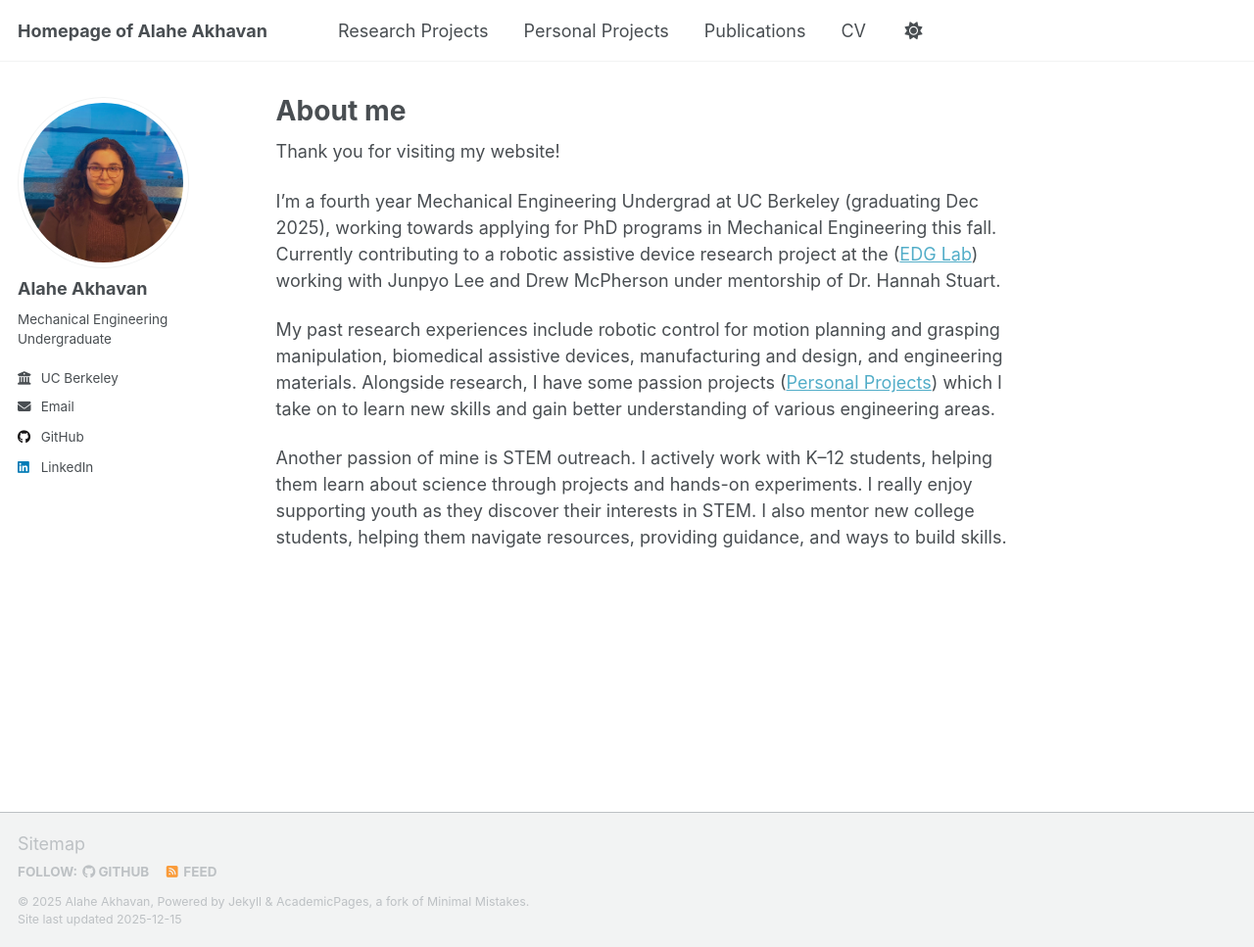
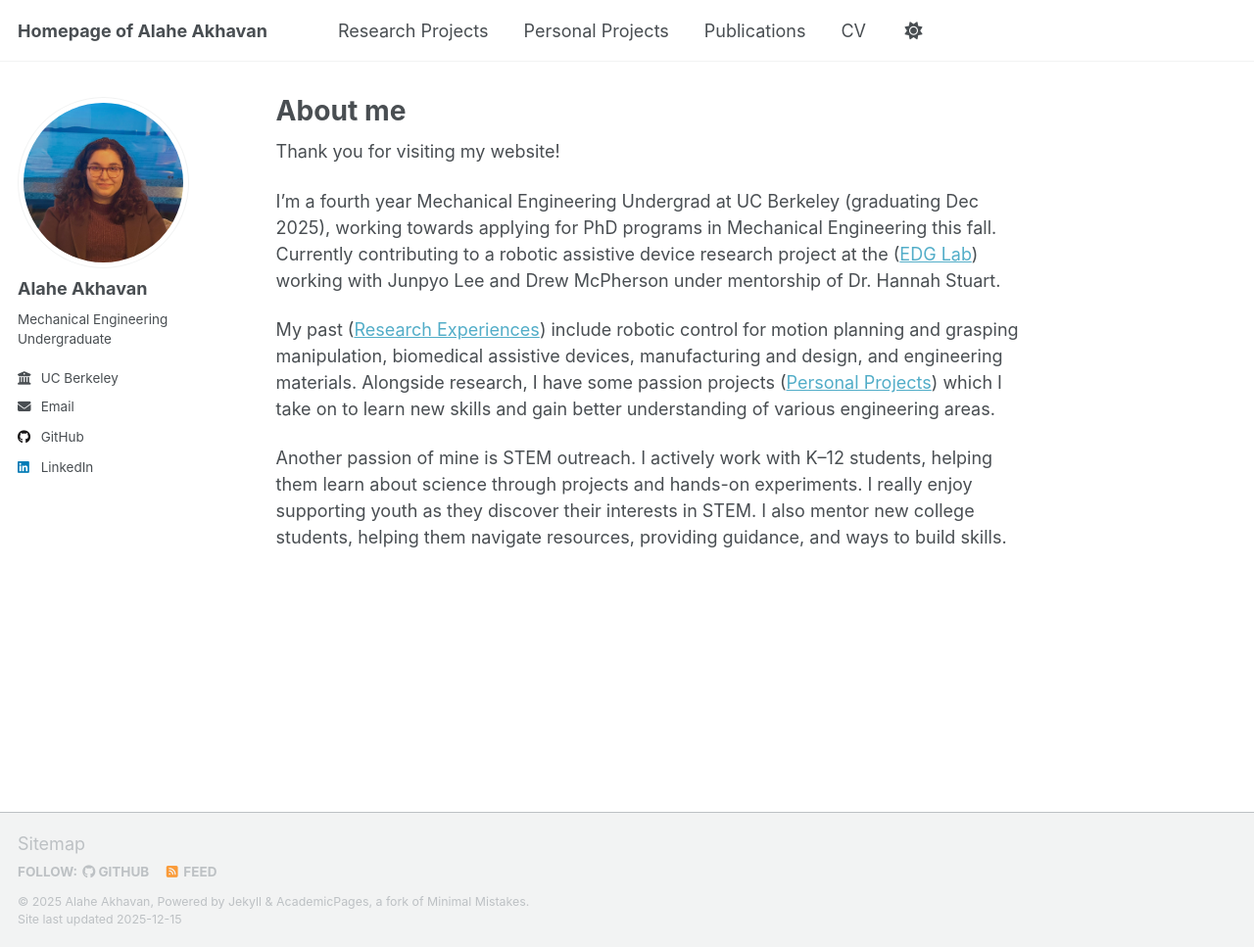
Before and after one commit to Akhavana/akhavana.github.io, a Jekyll site: the page built from _pages/about.md, in a window 1280 px wide and 967 px high. Shown: the whole window at 98% size. Built offline with Jekyll 4.4.1, drawn with Linux system fonts in a browser that asks for light colours; a script that is not in the unit is left out; part of the change alters nothing that is shown.

```diff
--- a/_pages/about.md
+++ b/_pages/about.md
@@ -12,6 +12,6 @@ Thank you for visiting my website!
 
 I'm a fourth year Mechanical Engineering Undergrad at UC Berkeley (graduating Dec 2025), working towards applying for PhD programs in Mechanical Engineering this fall. Currently contributing to a robotic assistive device research project at the ([EDG Lab](https://edg.berkeley.edu/)) working with Junpyo Lee and Drew McPherson under mentorship of Dr. Hannah Stuart.
 
-My past research experiences include robotic control for motion planning and grasping manipulation, biomedical assistive devices, manufacturing and design, and engineering materials. Alongside research, I have some passion projects ([Personal Projects](https://akhavana.github.io/personal/)) which I take on to learn new skills and gain better understanding of various engineering areas.
+My past ([Research Experiences](https://akhavana.github.io/research/)) include robotic control for motion planning and grasping manipulation, biomedical assistive devices, manufacturing and design, and engineering materials. Alongside research, I have some passion projects ([Personal Projects](https://akhavana.github.io/personal/)) which I take on to learn new skills and gain better understanding of various engineering areas.
 
 Another passion of mine is STEM outreach. I actively work with K–12 students, helping them learn about science through projects and hands-on experiments. I really enjoy supporting youth as they discover their interests in STEM. I also mentor new college students, helping them navigate resources, providing guidance, and ways to build skills.
```
